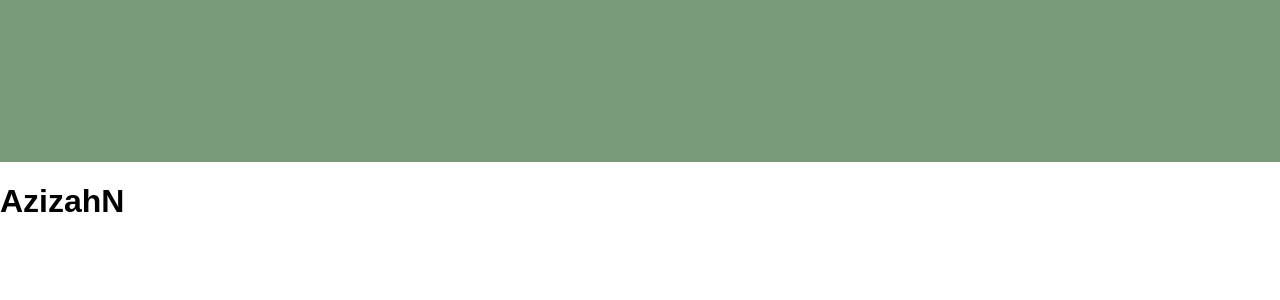
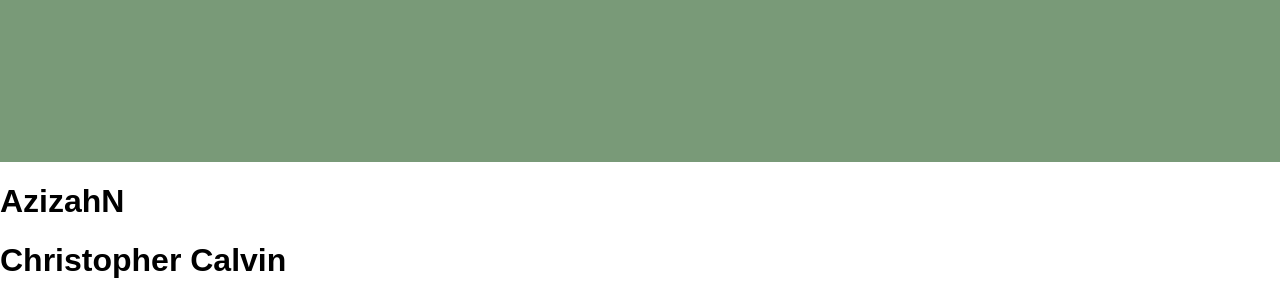
Before and after one commit to christophercalvin/esdeath11.github.io, a plain HTML site: page index.html in a window 1280 px wide. Shown: the part 1364-1664 px from the top of the page. Before the commit the page ends 1606 px from the top, so only its background shows below. Drawn offline with Linux system fonts and the light colour scheme.

Commit message:
tambah nama Calvin

```diff
--- a/index.html
+++ b/index.html
@@ -41,6 +41,7 @@
     </div>
 
 <h1>AzizahN</h1>
+<h1>Christopher Calvin</h1>
 
 </body>
 </html>
```
